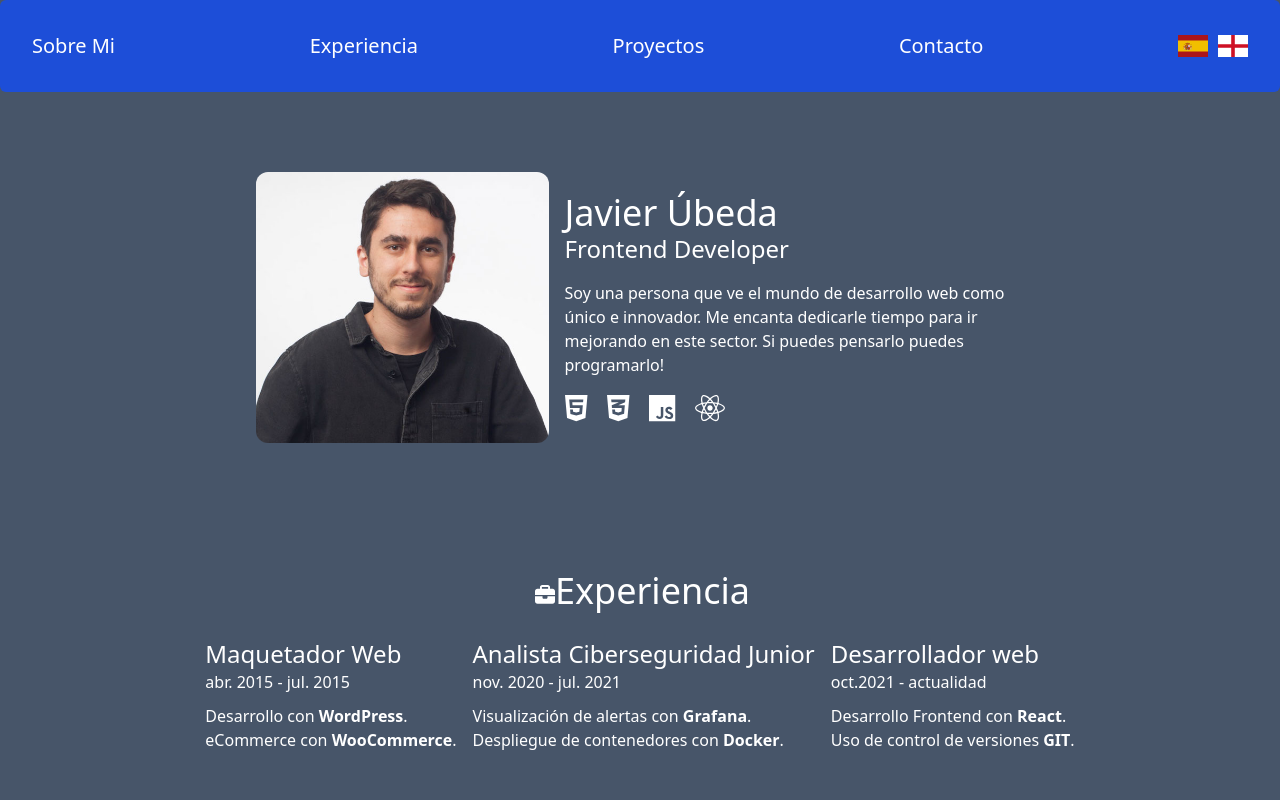
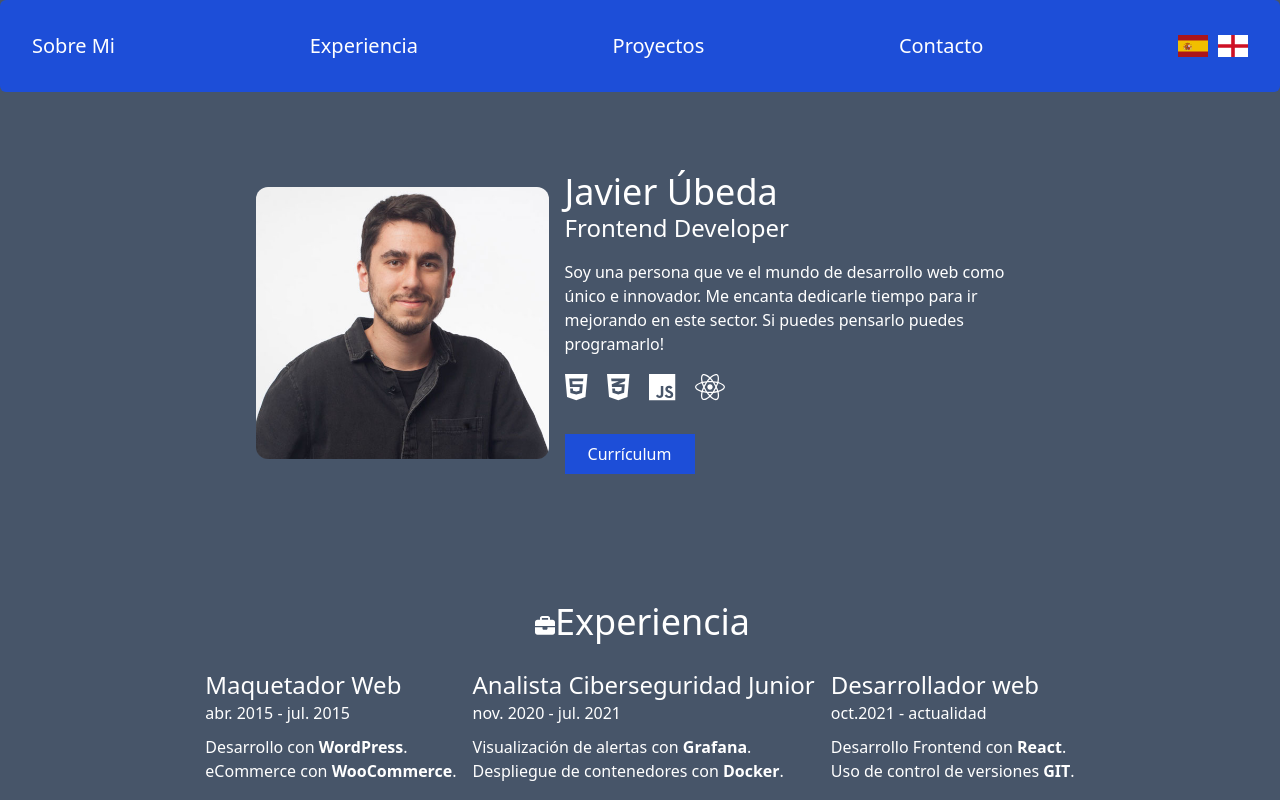
Before and after one commit to javub25/javier-ubeda-portfolio, a React (Vite) app: page / in a window 1280 px wide. Shown: the top 800 px of the page. Built offline with nearby package versions, Linux system fonts and the light colour scheme.

Commit message:
Adding resume button

```diff
--- a/public/languages/en.json
+++ b/public/languages/en.json
@@ -7,7 +7,8 @@
     },
     "profile": {
         "rol": "Frontend Developer",
-        "description": "I am a person who sees the world of web development as unique and innovative. I love to dedicate time to improve myself in this sector. If you can think it you can program it!"
+        "description": "I am a person who sees the world of web development as unique and innovative. I love to dedicate time to improve myself in this sector. If you can think it you can program it!",
+        "resume": "Resume"
     },
     "experience": {
         "first-job-title": "Web Designer",
--- a/public/languages/es.json
+++ b/public/languages/es.json
@@ -7,7 +7,8 @@
     },
     "profile": {
         "rol": "Desarrollador Frontend",
-        "description": "Soy una persona que ve el mundo de desarrollo web como único e innovador. Me encanta dedicarle tiempo para ir mejorando en este sector. Si puedes pensarlo puedes programarlo!"
+        "description": "Soy una persona que ve el mundo de desarrollo web como único e innovador. Me encanta dedicarle tiempo para ir mejorando en este sector. Si puedes pensarlo puedes programarlo!",
+        "resume": "Currículum"
     },
     "experience": {
         "first-job-title": "Maquetador Web",
--- a/src/features/AboutMe/AboutMe.jsx
+++ b/src/features/AboutMe/AboutMe.jsx
@@ -24,12 +24,19 @@ const AboutMe = () =>
                         </p>
                     </section>
 
-                    <footer className="mt-4 w-[160px] flex justify-between text-left">
-                        <FontAwesomeIcon icon={faHtml5} className="text-white text-3xl"/>
-                        <FontAwesomeIcon icon={faCss3Alt} className="text-white text-3xl"/>
-                        <FontAwesomeIcon icon={faJs} className="text-white text-3xl"/>
-                        <FontAwesomeIcon icon={faReact} className="text-white text-3xl" />
+                    <footer className="mt-4 w-[160px]">
+                        <section className="flex justify-between text-left">
+                            <FontAwesomeIcon icon={faHtml5} className="text-white text-3xl"/>
+                            <FontAwesomeIcon icon={faCss3Alt} className="text-white text-3xl"/>
+                            <FontAwesomeIcon icon={faJs} className="text-white text-3xl"/>
+                            <FontAwesomeIcon icon={faReact} className="text-white text-3xl" />
+                        </section>
+                        <footer className="mt-8">
+                            <a href="https://drive.google.com/file/d/15qJrRPqazs1T0CzGvENoGxQ-FzSsZG00/view?usp=sharing" className="w-[130px] bg-blue-700 p-2 block text-white"
+                                target="_blank" data-section="profile" data-value="resume">Currículum</a>
+                        </footer>
                     </footer>
+
                 </div>
             </div>
         </>
```
